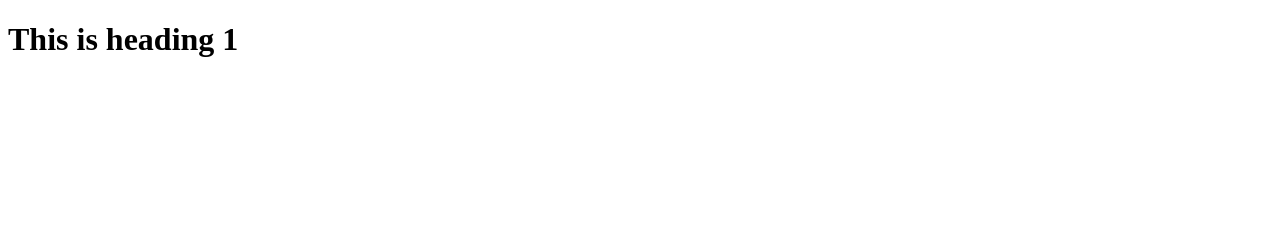
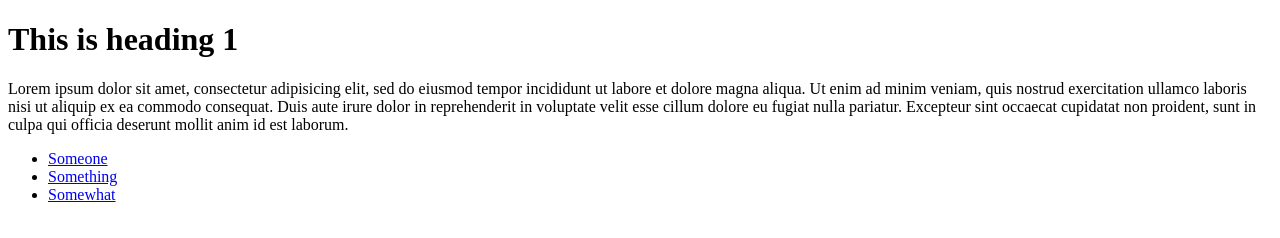
Before and after one commit to Newt27/Test-for-homeworks, a plain HTML site: page index.html in a window 1280 px wide. Drawn offline with Linux system fonts and the light colour scheme.

Commit message:
added links

```diff
--- a/index.html
+++ b/index.html
@@ -4,5 +4,10 @@
   </head>
   <body>
     <h1>This is heading 1</h1>
+    <p>Lorem ipsum dolor sit amet, consectetur adipisicing elit, sed do eiusmod tempor incididunt ut labore et dolore magna aliqua. Ut enim ad minim veniam, quis nostrud exercitation ullamco laboris nisi ut aliquip ex ea commodo consequat. Duis aute irure dolor in reprehenderit in voluptate velit esse cillum dolore eu fugiat nulla pariatur. Excepteur sint occaecat cupidatat non proident, sunt in culpa qui officia deserunt mollit anim id est laborum.</p>
+    <ul>
+      <li><a href="www.someone.com">Someone</a></li>
+      <li><a href="www.something.com">Something</a></li>
+      <li><a href="www.somewhat.com">Somewhat</a></li>
   </body>
 </html>
```
